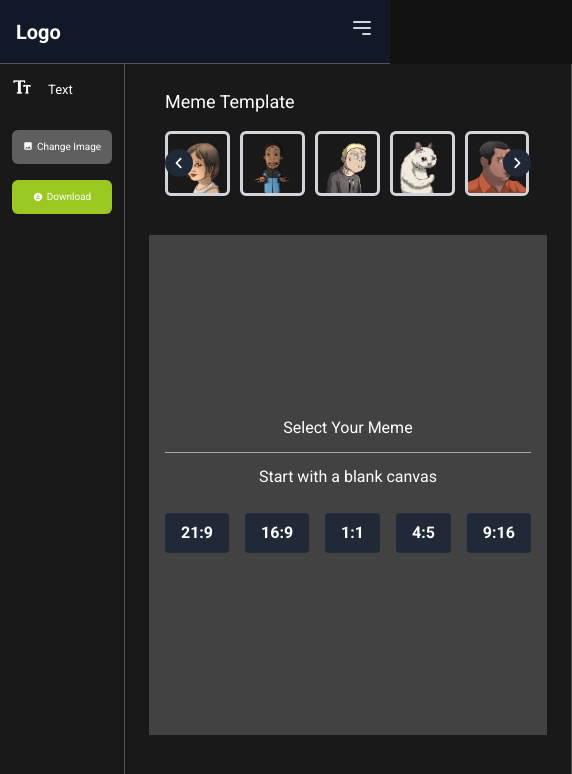
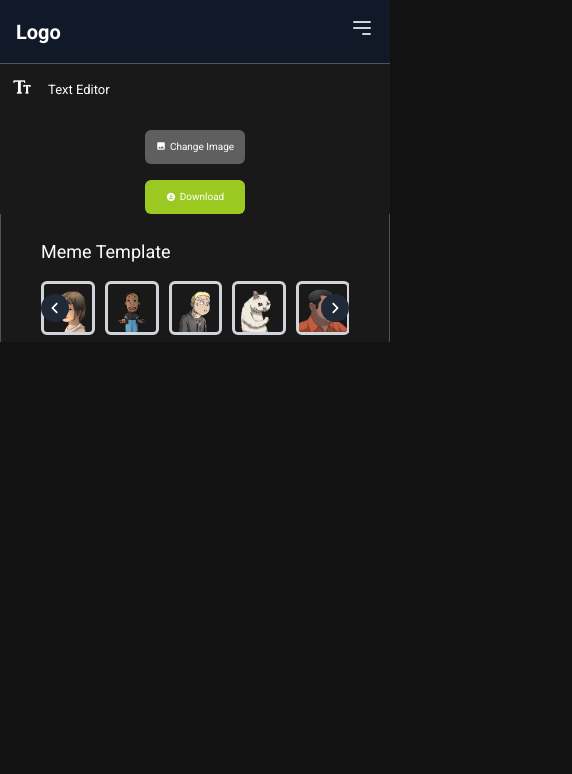
Before and after one commit to SphiriaDigital666/meme-generator, a React (Create React App) app: page /auth in a window 390 px wide. Shown: the top 774 px of the page, 572 px wide, since content can reach past the window. Built offline with nearby package versions, Linux system fonts and the light colour scheme.

Commit message:
Update responsiveness for the mobile screens

```diff
--- a/src/components/Meme-Generator/MemeEditor.jsx
+++ b/src/components/Meme-Generator/MemeEditor.jsx
@@ -231,7 +231,7 @@ const MemeEditor = () => {
             className="w-5 md:w-6 lg:w-7 xl:w-8 2xl:w-9 translate-y-[1px] xl:translate-y-[2px]"
           />
           <p className="text-white text-[13px] md:text-[14px] lg:text-[15px] xl:text-[16px] leading-none">
-            Text
+            Text Editor
           </p>
         </div>
 
@@ -298,6 +298,7 @@ const MemeEditor = () => {
           </button>
         </div>
       </div>
+
       <div className="bg-[#191919] flex justify-center border-x border-[#535353] middle-section">
         <div>
           <p className="text-[#fff] pl-[40px] mb-4 text-[18px] md:text-[19px] lg:text-[20px] xl:text-[21px] 2xl:text-[22px] mt-6">
@@ -371,7 +372,7 @@ const MemeEditor = () => {
           </div>
 
           {/* resolution section starts here */}
-          <div class="px-4 bg-[#424242] h-[500px] mt-8 flex items-center justify-center mx-6">
+          {/* <div class="px-4 bg-[#424242] h-[500px] mt-8 flex items-center justify-center mx-6">
             <div className="flex flex-col items-center">
               <h1 class="text-center text-white sm:text-2xl lg:text-3xl">
                 Select Your Meme
@@ -399,7 +400,7 @@ const MemeEditor = () => {
                 </button>
               </div>
             </div>
-          </div>
+          </div> */}
         </div>
       </div>
     </div>
--- a/src/components/Meme-Generator/memeEditor.css
+++ b/src/components/Meme-Generator/memeEditor.css
@@ -1,7 +1,9 @@
-.container123 {
-  display: grid;
-  grid-template-columns: 1.5fr 10fr;
-  height: 100vh; /* Adjust height as needed */
+@media (min-width: 641px) {
+  .container123 {
+    display: grid;
+    grid-template-columns: 1.5fr 10fr;
+    height: 100vh; /* Adjust height as needed */
+  }
 }
 
 .left-section {
```
